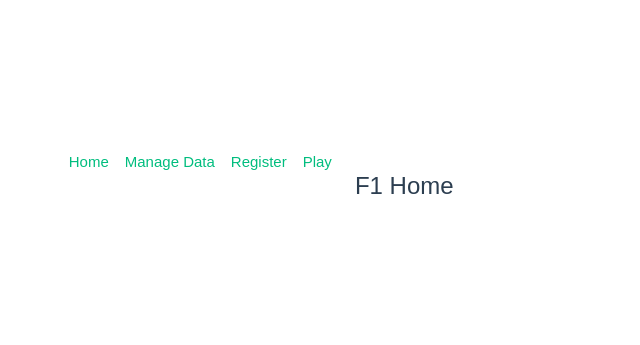
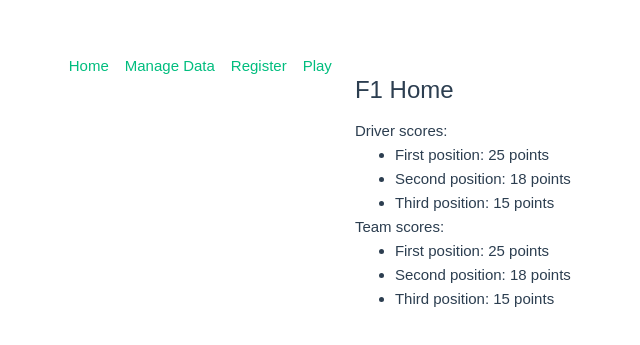
Before and after one commit to FantasyMasters/FantasyRace, a Vue app: page / in a window 1280 px wide. Shown: the part 209-554 px from the top of the page, without its empty margins (4-644 px from the left). Built offline with nearby package versions, Linux system fonts and the light colour scheme.

Commit message:
añadido descripción de puntuaciones en home

```diff
--- a/src/views/HomeView.vue
+++ b/src/views/HomeView.vue
@@ -3,6 +3,18 @@
 <template>
   <div class="home">
     <h1 class="home__title">F1 Home</h1>
+    <p>Driver scores: </p>
+    <ul>
+      <li>First position: 25 points</li>
+      <li>Second position: 18 points</li>
+      <li>Third position: 15 points</li>
+    </ul>
+    <p>Team scores: </p>
+    <ul>
+      <li>First position: 25 points</li>
+      <li>Second position: 18 points</li>
+      <li>Third position: 15 points</li>
+    </ul>
 
   </div>
 </template>
```
